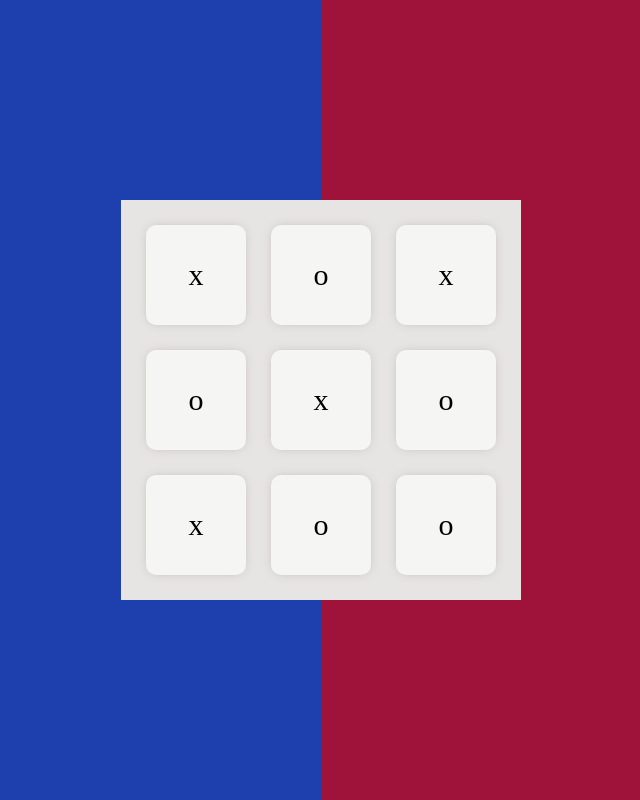
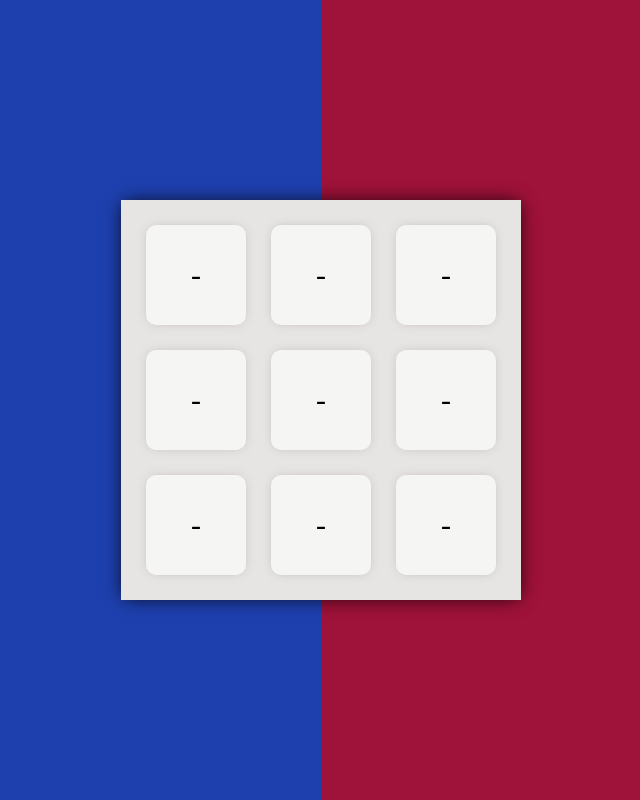
Before and after one commit to npm-install-username/tic-tac-toe, a plain HTML site: page index.html in a window 1280 px wide. Shown: the whole page, without its empty margins (319-959 px from the left). Drawn offline with Linux system fonts and the light colour scheme.

Commit message:
event listener added to grid

```diff
--- a/app.js
+++ b/app.js
@@ -2,33 +2,61 @@
 
 const Gameboard = (()=>{
     const x = "x";
-    const o = "o"
-    let gameboard = [[x,o,x],[o,x,o],[x,o,o]];
+    const o = "o";
+    const blank = "-";
+    let gameboard = []
+    const initGameBoard = function(){
+        gameboard = []
+        for (let index = 0; index < 9; index++) {
+            gameboard[index] = blank;
+        }
+        paintGameBoard(gameboard)
+
+    }
 
     const paintGameBoard = function(gameboard) {
-        gameboard = gameboard.flat();
-        console.log(gameboard);
-        let gridCellArrary = document.querySelectorAll('grid-cell')
+
         for (let i in gameboard){
-            console.log(i)
             let gridCellTarget = document.getElementById(i);
-            console.log(gridCellTarget)
             gridCellTarget.innerText = gameboard[i];
         };
     }
+
+
+    const cellClicked = function(gridCell){
+        console.log(gridCell)
+    }
+
+
     return {
         gameboard,
+        initGameBoard,
         paintGameBoard,
-
+        cellClicked,
     };
 })();
 
 
-Gameboard.paintGameBoard(Gameboard.gameboard)
+Gameboard.initGameBoard()
 
 
 // Game Logic
 
 const GameLogic = (()=>{
 
+
+
+
 })
+
+// Events
+
+let gridCellArray = document.getElementsByClassName('grid-cell')
+gridCellArray = Array.from(gridCellArray)
+for (let index = 0; index < gridCellArray.length; index++) {
+    const gridCell = gridCellArray[index];
+    gridCell.addEventListener("click",()=>{
+        Gameboard.cellClicked(gridCell);
+    })
+
+}
--- a/style.css
+++ b/style.css
@@ -51,6 +51,7 @@
     gap: 25px;
     padding: 25px;
     background-color: #e7e5e4;
+    box-shadow:  0px 0px 18px -3px black;
 }
 
 .grid-cell{
```
